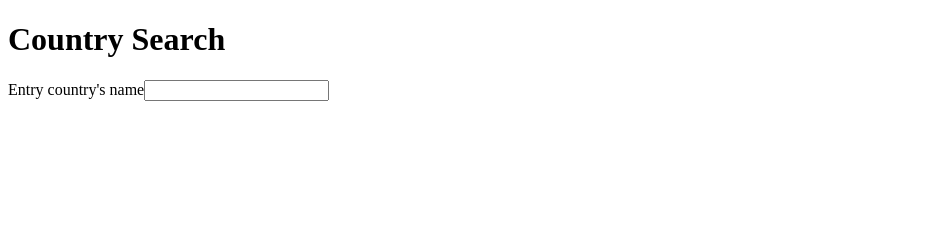
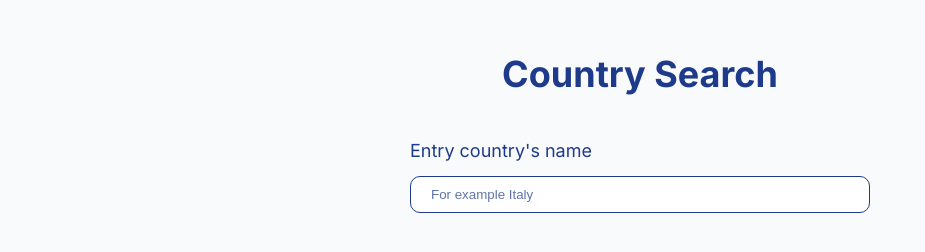
Before and after one commit to NataliItaly/country-search, a website built with Vite: page index.html in a window 1280 px wide. Shown: the whole page, without its empty margins (0-925 px from the left). Built offline with nearby package versions, Linux system fonts and the light colour scheme.

Commit message:
style: add styles to container

```diff
--- a/index.html
+++ b/index.html
@@ -9,12 +9,11 @@
       href="https://fonts.googleapis.com/css2?family=Inter:ital,opsz,wght@0,14..32,100..900;1,14..32,100..900&display=swap"
       rel="stylesheet"
     />
+    <link rel="stylesheet" href="src/style.css" />
     <link rel="shortcut icon" href="favicon.png" type="image/x-icon" />
     <title>Country Search App</title>
   </head>
   <body>
-    <div id="app"></div>
-
     <script type="module" src="./dist/main.js"></script>
   </body>
 </html>
--- a/src/main.ts
+++ b/src/main.ts
@@ -3,7 +3,7 @@ import debounce from './utils/debounce.js'
 import handleSearch from './handlers/handleSearch.js'
 
 const containerElement = containerEl()
-document.body.append(containerElement)
+document.body.prepend(containerElement)
 
 let activeController: AbortController | null = null
 
--- /dev/null
+++ b/src/style.css
@@ -0,0 +1,47 @@
+* {
+  box-sizing: border-box;
+}
+
+body {
+  font-family: 'Inter', sans-serif;
+  font-weight: 400;
+  font-style: normal;
+  font-size: 18px;
+  background: #f8fafc;
+}
+
+h1 {
+  text-align: center;
+  color: #1e3a8a;
+}
+
+.container {
+  max-width: 1400px;
+  min-height: 100vh;
+  margin: 0 auto;
+  padding: 20px;
+}
+
+.form {
+  max-width: 500px;
+  display: flex;
+  flex-direction: column;
+  gap: 15px;
+  justify-content: center;
+  margin: 0 auto;
+  padding: 20px;
+}
+
+.form__label {
+  color: #1e3a8a;
+}
+
+.form__input {
+  padding: 10px 20px;
+  border: 1px solid #1e3a8a;
+  border-radius: 10px;
+}
+
+.form__input::placeholder {
+  color: rgba(30, 59, 138, 0.7);
+}
--- a/src/ui/formEl.ts
+++ b/src/ui/formEl.ts
@@ -17,6 +17,7 @@ export default function formEl(): HTMLFormElement {
     id: 'search-input',
     name: 'search-input',
     type: 'search',
+    placeholder: 'For example Italy',
   })
 
   form.append(label, input)
```
